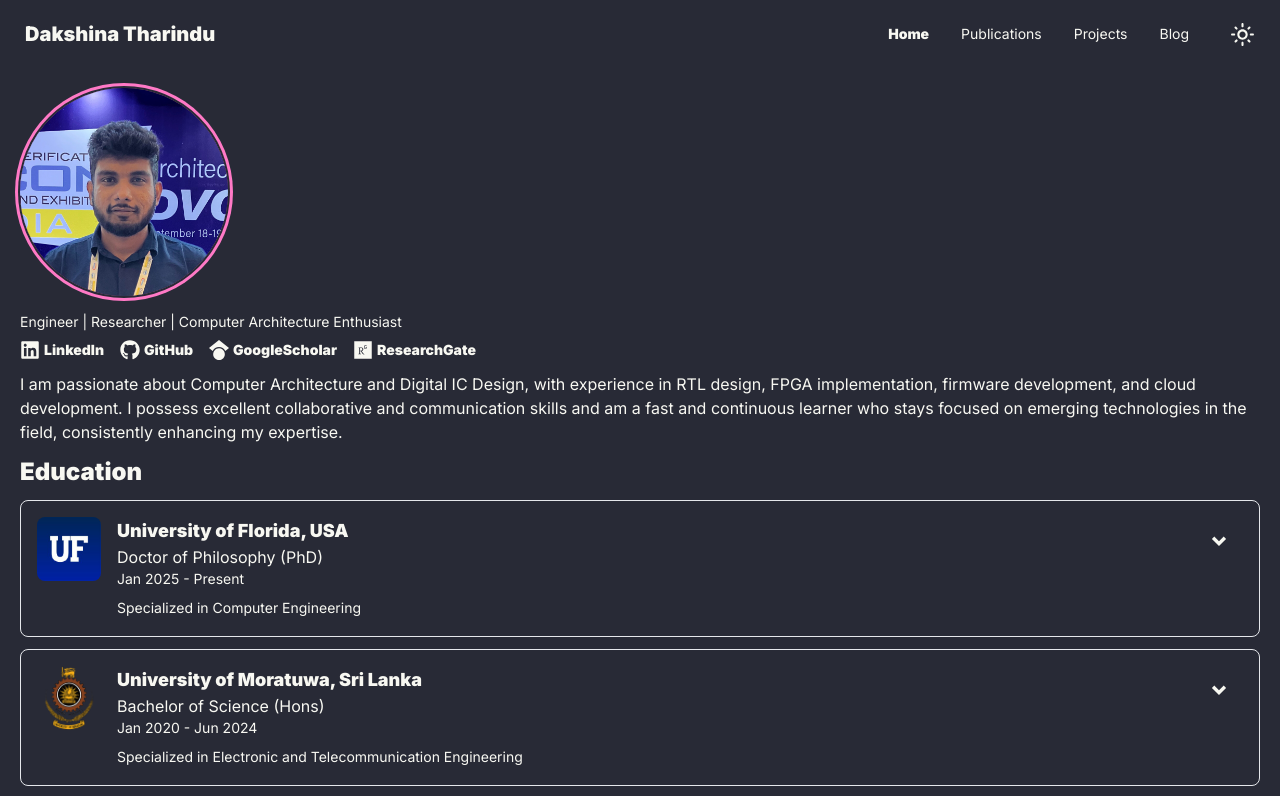
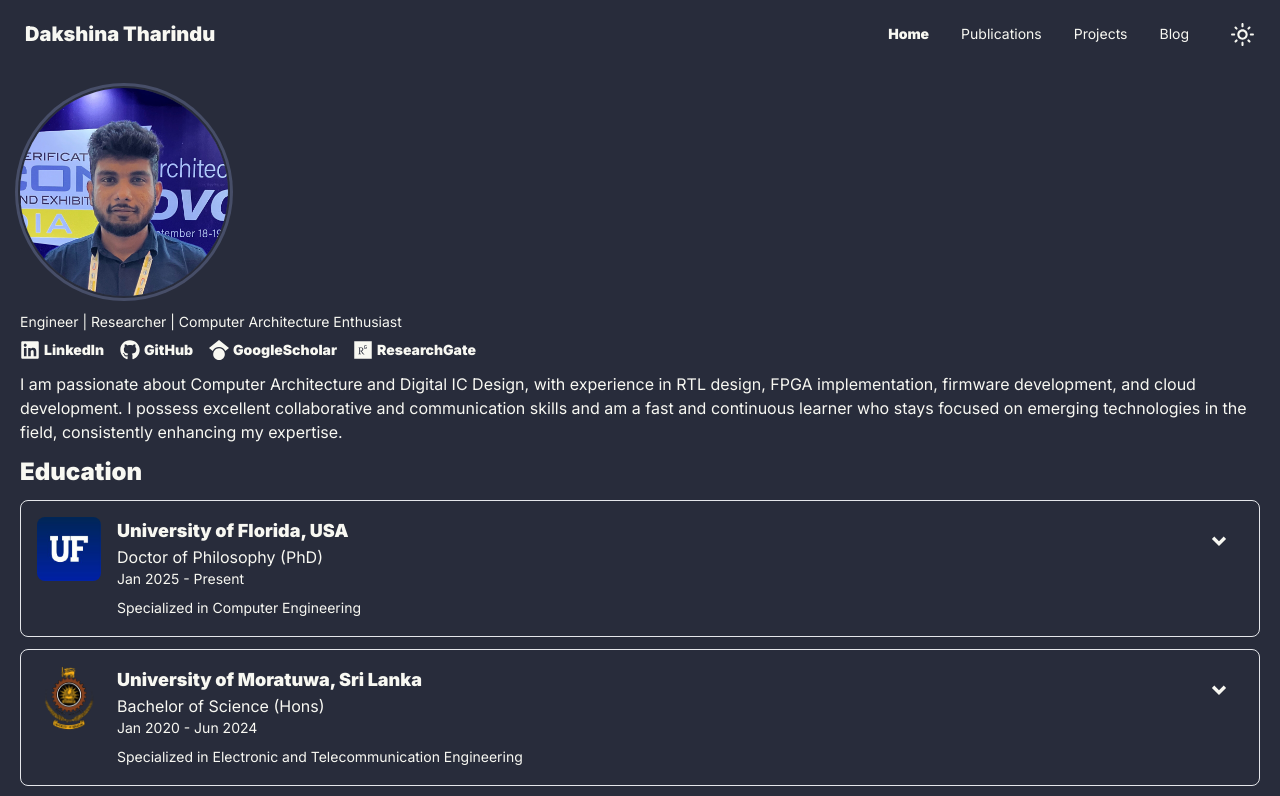
Before and after one commit to dakshinatharindu/dakshina.me, a Next.js app: page / in a window 1280 px wide. Shown: the top 796 px of the page. Built offline with nearby package versions, Linux system fonts and the light colour scheme.

Commit message:
customize the dracula theme color

```diff
--- a/tailwind.config.ts
+++ b/tailwind.config.ts
@@ -1,4 +1,4 @@
-import type { Config } from "tailwindcss";
+import type {Config} from "tailwindcss";
 
 export default {
     content: [
@@ -19,8 +19,15 @@ export default {
     ],
     daisyui: {
         themes: [
+            {
+                dracula: {
+                    ...require("daisyui/src/theming/themes")["dracula"],
+                    primary: "#474E68",
+                    secondary: "#474E68",
+                    "base-100": "#282c3b",
+                },
+            },
             "cupcake",
-      "dracula",
         ],
     },
 } satisfies Config;
```
Lines whose indentation alone changed are shown as unchanged.
